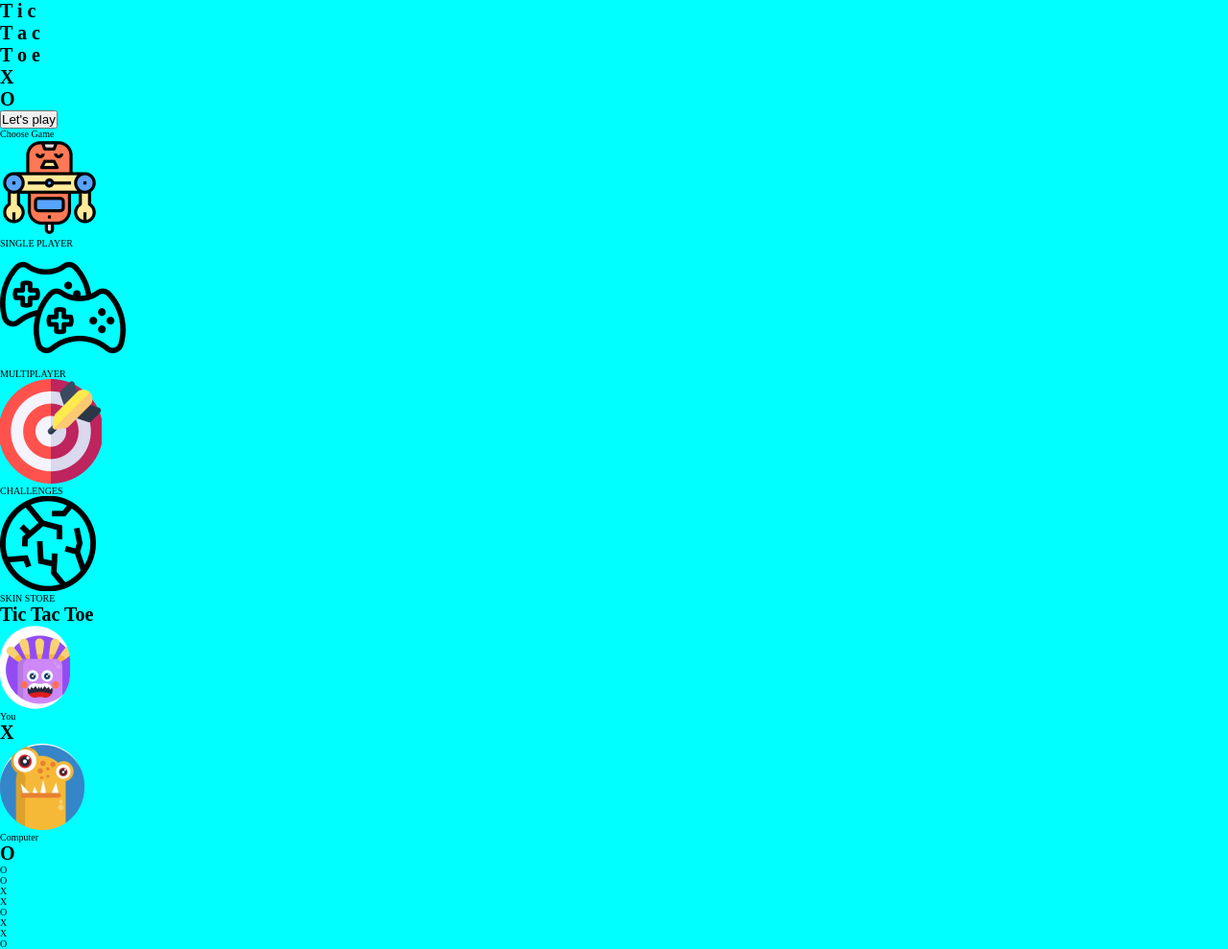
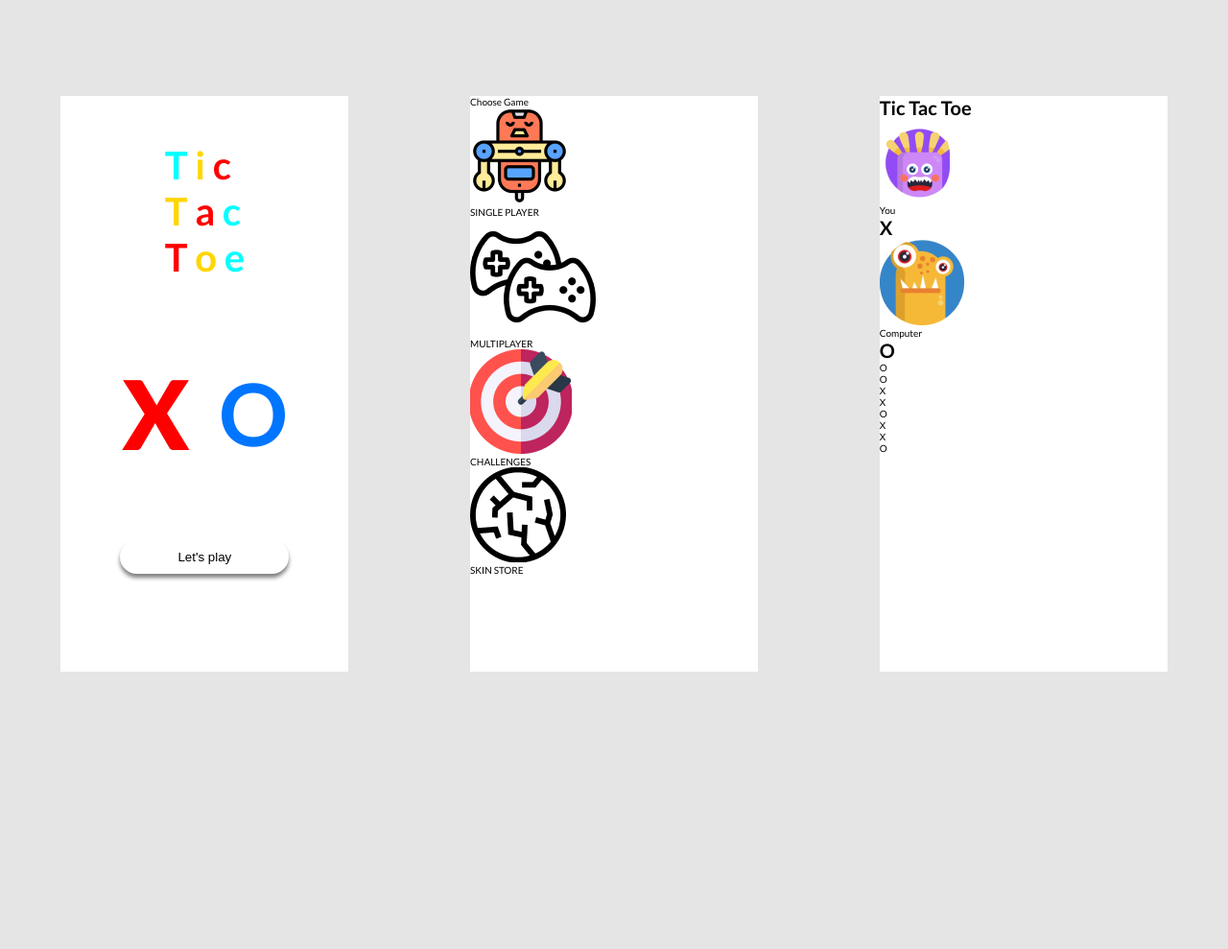
Before and after one commit to Xurshidbek3344/Xurshidbek4433, a plain HTML site: page index.html in a window 1280 px wide. Shown: the whole page at 96% size. After the commit the page ends 800 px from the top, so only its background shows below. Drawn offline with Linux system fonts and the light colour scheme.

Commit message:
Stayle.css qismini tayyorlashda davom etamiz

```diff
--- a/index.html
+++ b/index.html
@@ -4,6 +4,10 @@
     <meta charset="UTF-8" />
     <meta http-equiv="X-UA-Compatible" content="IE=edge" />
     <meta name="viewport" content="width=device-width, initial-scale=1.0" />
+    <link
+    href="https://fonts.googleapis.com/css2?family=Lato:wght@100;300;400;700;900&display=swap"
+    rel="stylesheet"
+  />
     <link rel="stylesheet" href="style.css" />
     <title>Tic Tac Toe</title>
   </head>
@@ -12,8 +16,9 @@
       <div class="container">
         <div class="grid item-one">
           <div class="item__one-title">
+            <div class="one__title-inner">
             <h1 class="tic">
-              T <span class="i">i</span> <span class="c">c</span>
+              T  <span class="i"> i </span> <span class="c">c</span>
             </h1>
             <h1 class="tac">
               T <span class="a">a</span> <span class="tac__c">c</span>
@@ -21,13 +26,16 @@
             <h1 class="toe">
               T <span class="o">o</span> <span class="e">e</span>
             </h1>
+        </div>
           </div>
           <div class="tic__item">
             <h1 class="tic__item-x">X</h1>
             <h1 class="tic__item-o">O</h1>
           </div>
 
+          <div class="one__btn">
           <button type="button" class="tic__btn">Let's play</button>
+        </div>
         </div>
         <div class="grid item-two">
           <div class="item__two-title">
--- a/style.css
+++ b/style.css
@@ -10,5 +10,133 @@ html{
 
 
 body{
-    background-color: aqua;
+    background: #E5E5E5;
+    font-family: 'Lato', sans-serif;
 }
+
+.header {
+    width: 100%;
+    height: 100vh;
+
+}
+.container {
+    height: 100%;
+    display: flex;
+    align-items: center;
+    justify-content: space-around;
+}
+.grid {
+    width: 30rem;
+    height: 60rem;
+    background-color:  #ffff;
+}
+.item-one {
+}
+.item__one-title {
+    width: 100%;
+    height: 40%;
+    display: flex;
+    flex-direction: column;
+    align-items: center;
+    justify-content: center;
+   font-size: 2rem;
+   font-weight: 700;
+
+}
+.tic, .tac__c,.e {
+    color: #00FFFF;
+}
+.i, .tac, .o{
+    color: #FFD600;
+}
+.c, .a, .toe {
+    color: #FF0000;
+}
+
+.tic__item {
+    width: 100%;
+    height: 30%;
+    display: flex;
+    justify-content: center;
+    align-items: center;
+    gap: 3rem;
+}
+.tic__item-x {
+    color:  #FF0000;
+    font-size: 10rem;
+    font-weight: 900;
+}
+.tic__item-o {
+    color: #0075FF;
+    font-size: 9rem;
+    font-weight: 600;
+}
+
+.one__btn{
+    width: 100%;
+    display: flex;
+    align-items: center;
+    justify-content: center;
+    height: 20%;
+}
+.tic__btn {
+   padding: 1rem 6rem;
+   background: #FFFFFF;
+   box-shadow: 0px 4px 4px rgba(0, 0, 0, 0.5);
+   border-radius: 2rem;
+border: none;
+}
+.item-two {
+}
+.item__two-title {
+}
+.item__two-border {
+}
+.choose__game-grid {
+}
+.multipleyr__grid {
+}
+.multipleyr__img {
+}
+.multpleyr__sub {
+}
+.item-theree {
+}
+.item__theree-title {
+}
+.theree__border {
+}
+.player__one {
+}
+.player__one-left {
+}
+.left__img {
+}
+.you {
+}
+.player__one-rihgt {
+}
+.right__img {
+}
+.card__item {
+}
+.card {
+}
+.cal-1 {
+}
+.cal-2 {
+}
+.cal-3 {
+}
+.cal-4 {
+}
+.cal-5 {
+}
+.cal-6 {
+}
+.cal-7 {
+}
+.cal-8 {
+}
+.cal-9 {
+}
```
